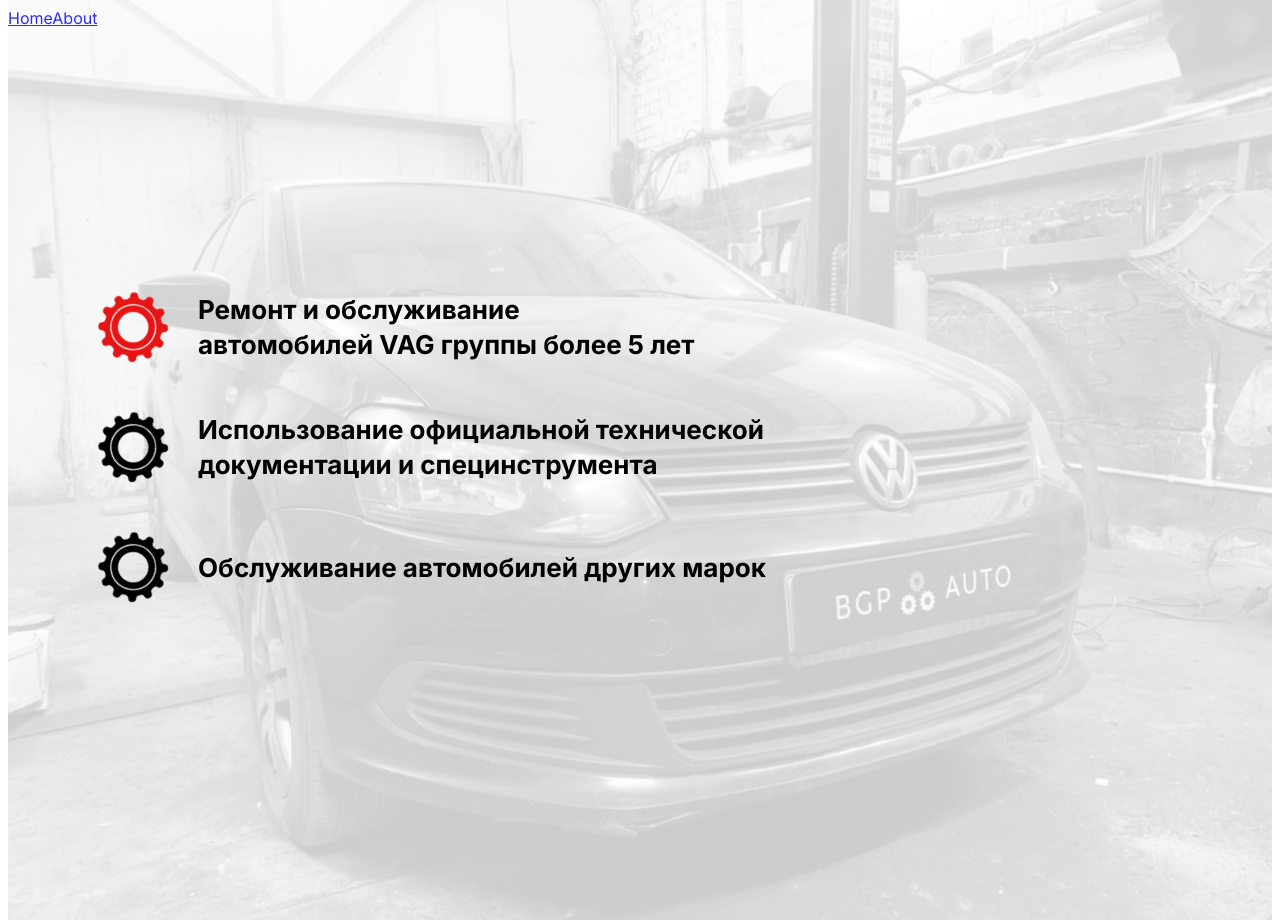
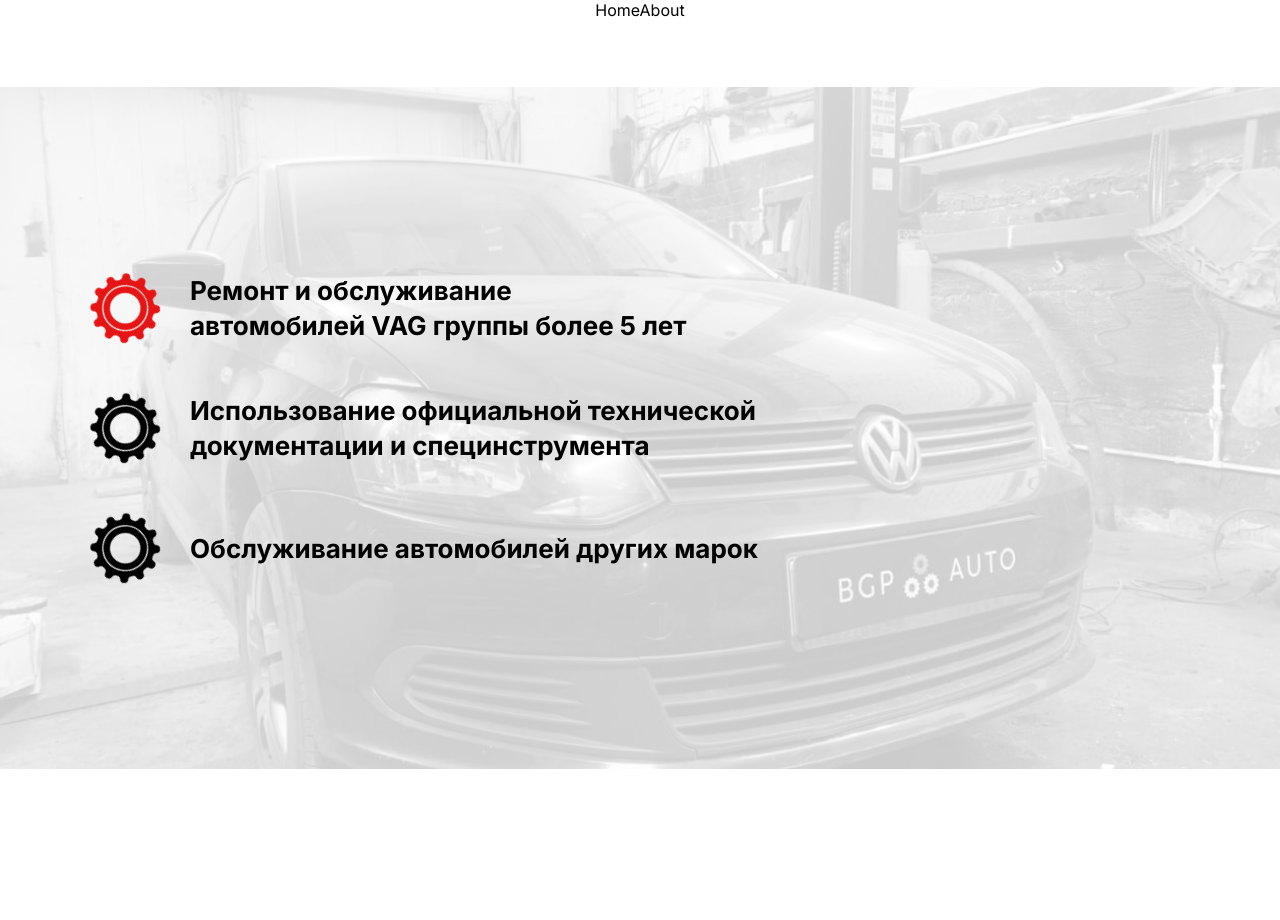
Before and after one commit to Alexandr-Mokhov/bgp-auto-next-js, a Next.js app: page / in a window 1280 px wide. After the commit the page ends 800 px from the top, so only its background shows below. Built offline with nearby package versions, Linux system fonts and the light colour scheme.

Commit message:
feat: изменить глобальные стили

```diff
--- a/src/app/globals.css
+++ b/src/app/globals.css
@@ -1,77 +1,6 @@
-:root {
-  --max-width: 1100px;
-  --border-radius: 12px;
-  --font-mono: ui-monospace, Menlo, Monaco, "Cascadia Mono", "Segoe UI Mono",
-    "Roboto Mono", "Oxygen Mono", "Ubuntu Monospace", "Source Code Pro",
-    "Fira Mono", "Droid Sans Mono", "Courier New", monospace;
+/* :root {
 
-  --foreground-rgb: 0, 0, 0;
-  --background-start-rgb: 214, 219, 220;
-  --background-end-rgb: 255, 255, 255;
-
-  --primary-glow: conic-gradient(
-    from 180deg at 50% 50%,
-    #16abff33 0deg,
-    #0885ff33 55deg,
-    #54d6ff33 120deg,
-    #0071ff33 160deg,
-    transparent 360deg
-  );
-  --secondary-glow: radial-gradient(
-    rgba(255, 255, 255, 1),
-    rgba(255, 255, 255, 0)
-  );
-
-  --tile-start-rgb: 239, 245, 249;
-  --tile-end-rgb: 228, 232, 233;
-  --tile-border: conic-gradient(
-    #00000080,
-    #00000040,
-    #00000030,
-    #00000020,
-    #00000010,
-    #00000010,
-    #00000080
-  );
-
-  --callout-rgb: 238, 240, 241;
-  --callout-border-rgb: 172, 175, 176;
-  --card-rgb: 180, 185, 188;
-  --card-border-rgb: 131, 134, 135;
-}
-
-@media (prefers-color-scheme: dark) {
-  :root {
-    --foreground-rgb: 255, 255, 255;
-    --background-start-rgb: 0, 0, 0;
-    --background-end-rgb: 0, 0, 0;
-
-    --primary-glow: radial-gradient(rgba(1, 65, 255, 0.4), rgba(1, 65, 255, 0));
-    --secondary-glow: linear-gradient(
-      to bottom right,
-      rgba(1, 65, 255, 0),
-      rgba(1, 65, 255, 0),
-      rgba(1, 65, 255, 0.3)
-    );
-
-    --tile-start-rgb: 2, 13, 46;
-    --tile-end-rgb: 2, 5, 19;
-    --tile-border: conic-gradient(
-      #ffffff80,
-      #ffffff40,
-      #ffffff30,
-      #ffffff20,
-      #ffffff10,
-      #ffffff10,
-      #ffffff80
-    );
-
-    --callout-rgb: 20, 20, 20;
-    --callout-border-rgb: 108, 108, 108;
-    --card-rgb: 100, 100, 100;
-    --card-border-rgb: 200, 200, 200;
-  }
-}
+} */
 
 * {
   box-sizing: border-box;
@@ -79,29 +8,26 @@
   margin: 0;
 }
 
-html,
 body {
+  font-family: 'Coco-Sharp-trial', 'Arial', sans-serif;
+  color: #000;
+  background-color: #FFF;
+  -webkit-font-smoothing: antialiased;
+  -moz-osx-font-smoothing: grayscale;
+  -webkit-text-size-adjust: 100%;
+  -ms-text-size-adjust: 100%;
+  -moz-text-size-adjust: 100%;
+  text-rendering: optimizeLegibility;
+  min-width: 250px;
   max-width: 100vw;
-  overflow-x: hidden;
-}
-
-body {
-  color: rgb(var(--foreground-rgb));
-  background: linear-gradient(
-      to bottom,
-      transparent,
-      rgb(var(--background-end-rgb))
-    )
-    rgb(var(--background-start-rgb));
+  margin: 0 auto;
+  display: flex;
+  flex-direction: column;
+  align-items: center;
+  min-height: 100vh;
 }
 
 a {
   color: inherit;
   text-decoration: none;
 }
-
-@media (prefers-color-scheme: dark) {
-  html {
-    color-scheme: dark;
-  }
-}
--- a/src/app/layout.tsx
+++ b/src/app/layout.tsx
@@ -1,7 +1,7 @@
 import type { Metadata } from "next";
 import { Inter } from "next/font/google";
 import Link from "next/link";
-// import "./globals.css";
+import "./globals.css";
 
 const inter = Inter({ subsets: ["latin"] });
 
--- a/src/app/page.css
+++ b/src/app/page.css
@@ -32,6 +32,7 @@
 
 .main__background {
   width: 100%;
+  height: calc(100vh - 118px);
   opacity: .2;
   position: absolute;
   z-index: -1;
```
